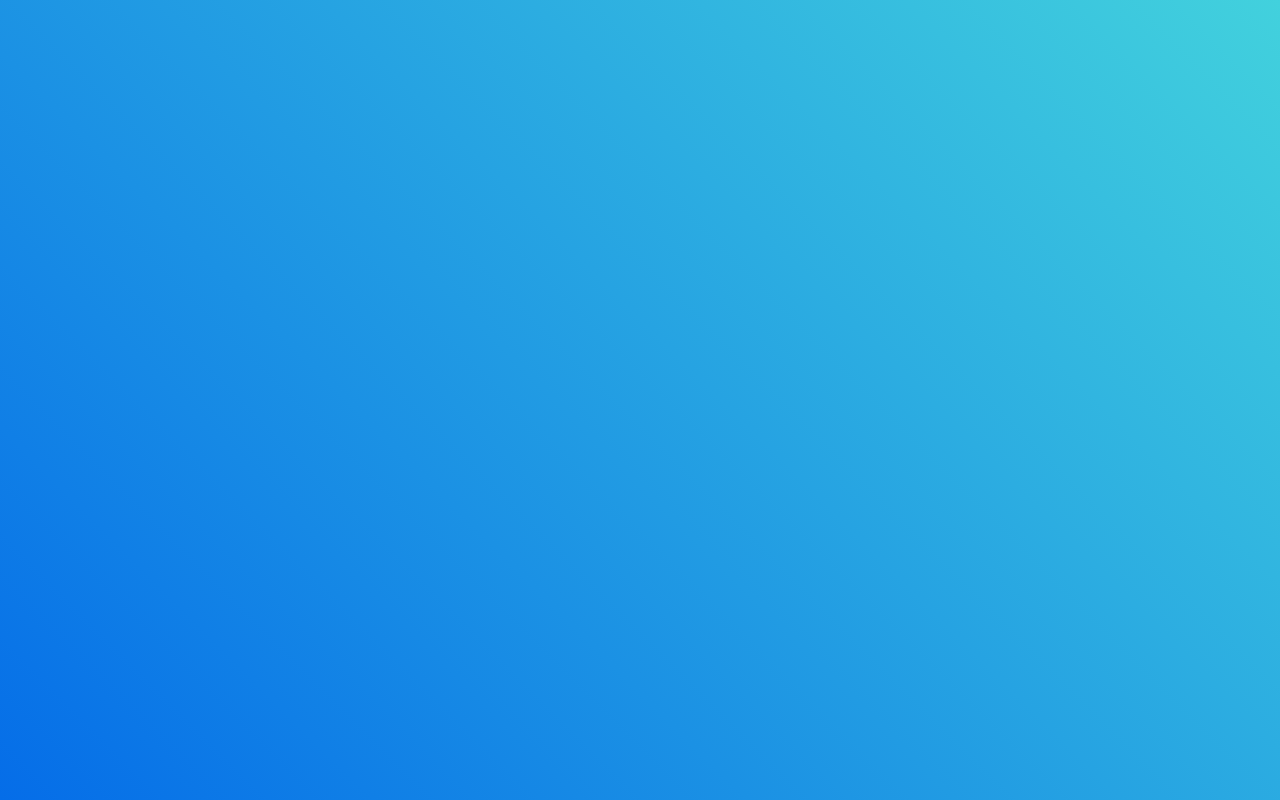
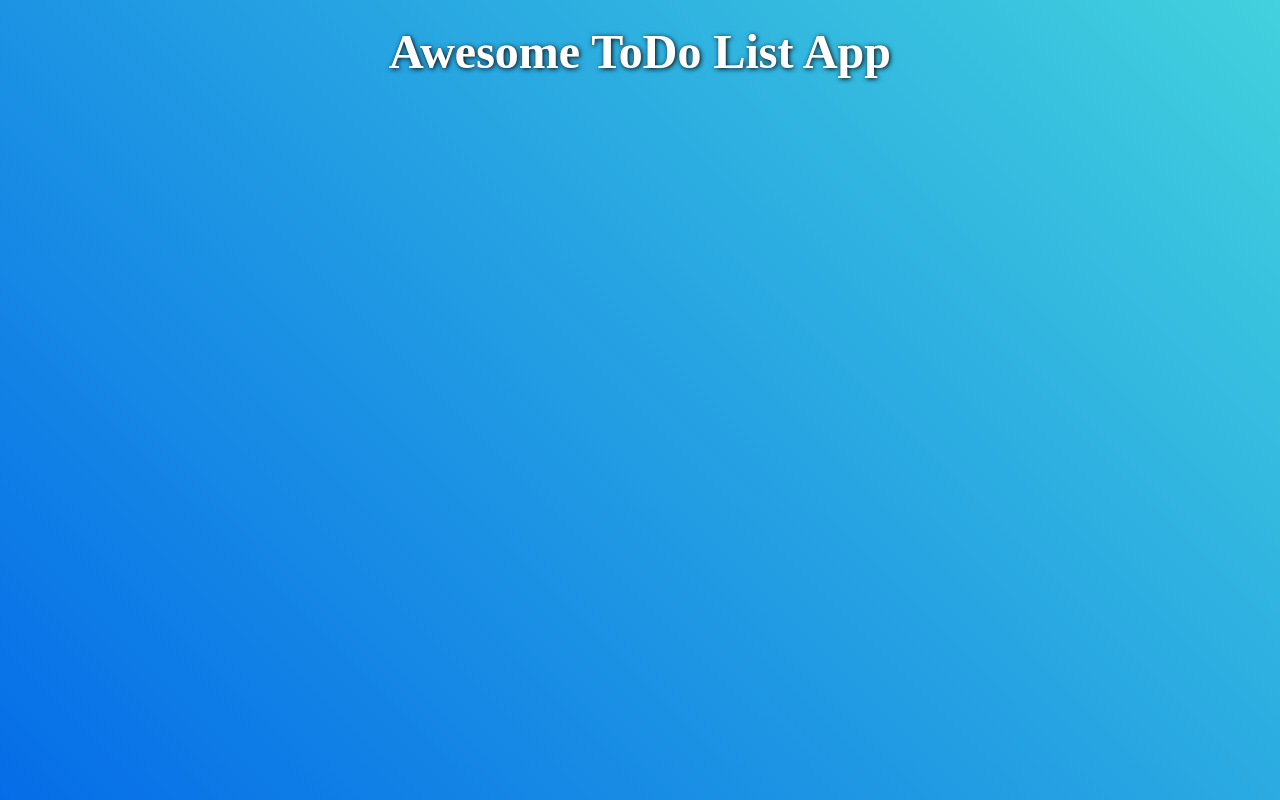
Before and after one commit to AllisterF1/m46-wk10-todos-front, a React (Create React App) app: page / in a window 1280 px wide. Built offline with nearby package versions, Linux system fonts and the light colour scheme; a web font is replaced by a local one.

Commit message:
feat: add header component

```diff
--- a/src/App.js
+++ b/src/App.js
@@ -1,9 +1,13 @@
+import { useState } from "react";
+import Header from "./components/header/Header.js";
 import "./App.css";
 
 function App() {
+	const [user, setUser] = useState({});
+
 	return (
 		<div className="app-container">
-			{/* Component: Header */}
+			<Header username={user?.username} />
 
 			{/* Component: LogOrSignContainer (Unauthorised) */}
 
--- a/src/components/header/Header.js
+++ b/src/components/header/Header.js
@@ -0,0 +1,3 @@
+export default function Header({ username }) {
+	return <h1>{username ? `${username}'s ` : ""}Awesome ToDo List App</h1>;
+}
```
Also changed, not shown: src/components/header/Header.css (deleted).
